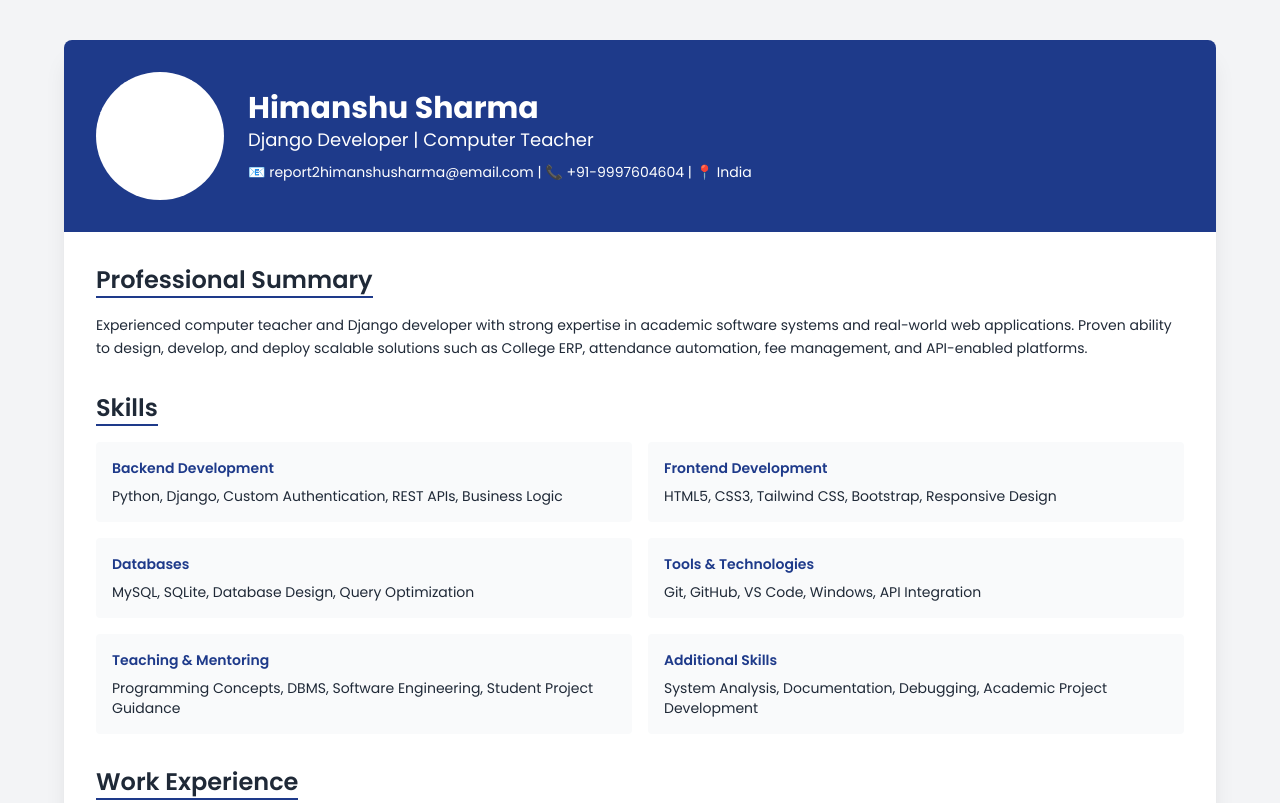
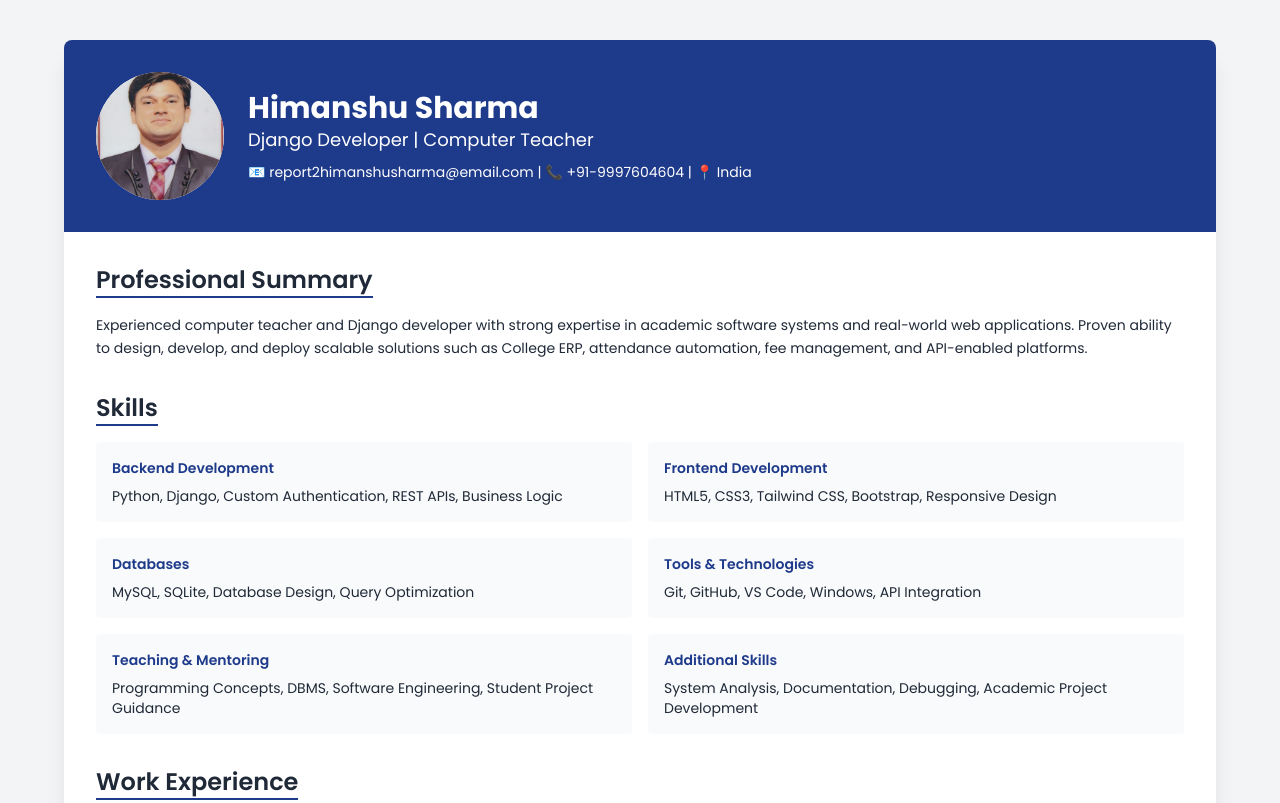
Before and after one commit to himanshumss/myprofile, a plain HTML site: page index.html in a window 1280 px wide. Shown: the top 803 px of the page. Drawn offline with nearby package versions, Linux system fonts and the light colour scheme.

Commit message:
Update index.html

```diff
--- a/index.html
+++ b/index.html
@@ -61,7 +61,7 @@
         <!-- Header -->
         <header class="bg-blue-900 text-white p-8 flex flex-col md:flex-row items-center gap-6">
             <div class="w-32 h-32 rounded-full bg-white overflow-hidden flex items-center justify-center">
-                <img src="passport pik.jpg"
+                <img src="passportpik.jpg"
                     alt="Himanshu Sharma" class="w-full h-full object-cover">
             </div>
 
```
